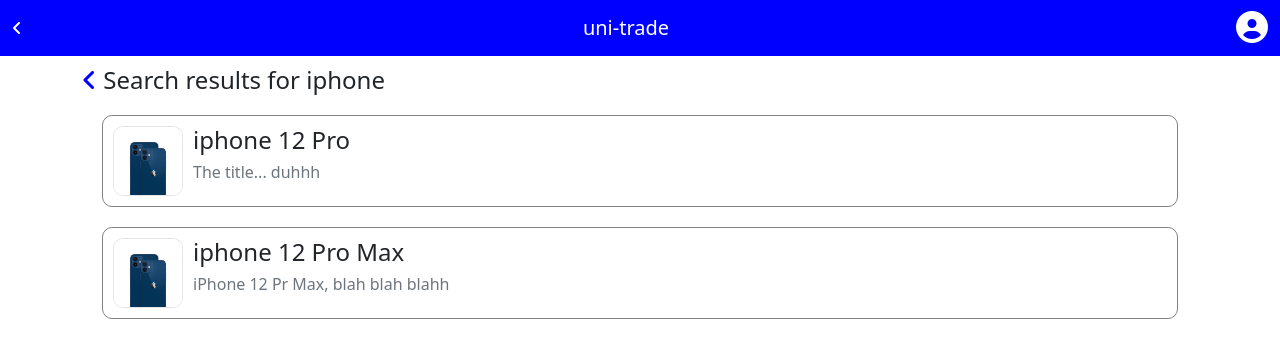
After one commit to eben2840/backup, a Flask app: page /search in a window 1280 px wide. The commit adds this page. Shown: the top 358 px of the page. Run offline with Flask 2, Linux system fonts and the light colour scheme; data comes from the database, SQL or seed files in the repository; some libraries are stand-ins or nearby versions.

Commit message:
search is okayyyy

```diff
--- a/app.py
+++ b/app.py
@@ -12,6 +12,7 @@
 app.config['SECRET_KEY'] = '5791628bb0b13ce0c676dfde280ba245'
 db = SQLAlchemy(app)
 login_manager = LoginManager(app)
+
 
 
 class Item(db.Model):
@@ -54,11 +55,26 @@
     return picture_fn
 
 
-@app.route('/', methods=['POST','GET'])
+
+@app.route('/search')
+def search():
+    items = Item.query.all()
+    # totalitems = Item.query.all().count()
+    results = []
+    # for i in items:
+        # words = i.split()
+        # for word in splits:
+            # print(word)
+
+    return render_template('results.html', items = items, search = 'iphone')
+
+
+@app.route('/start', methods=['POST','GET'])
 def index():
     items = Item.query.order_by(Item.id.desc()).all()
     user = current_user
-    return render_template('index.html', items = items)
+    home = 'home'
+    return render_template('index.html', items = items, home=home)
 
 
 @app.route('/preview/<int:itemid>')
@@ -111,7 +127,7 @@
     allusers = User.query.all()
     return render_template('allusers.html', allusers=allusers)
 
-@app.route('/login',methods=['POST','GET'])
+@app.route('/',methods=['POST','GET'])
 def login():
     form = LoginForm()
     if form.validate_on_submit():
--- a/static/css/style.css
+++ b/static/css/style.css
@@ -27,8 +27,15 @@
   display: flex;
   justify-content: space-between;
 
+}
 
+.result{
+  border: 1px solid rgba(0, 0, 0, 0.486);
+  border-radius: 10px;
+  padding: 10px;
+  margin: 20px;
 }
+
 .card {
   flex: 0 0 auto;
 }
--- a/templates/base.html
+++ b/templates/base.html
@@ -23,7 +23,11 @@
   <body>
 <nav class="navbar navbar-expand-lg navbar-light" style="background-color: blue; color: white;">
     <div class="container-fluid">
-      <a class="navbar-brand"  style="color: white;" href="{{ url_for('index')}}">uni-trade</a>
+      {% if home == 'home' %}
+      <a class="navbar-brand"  style="color: white; " href="{{ url_for('index')}}"> uni-trade</a>
+      {% else %}
+      <i class="fas fa-angle-left" style="margin-right: 10px;"></i><a class="navbar-brand"  style="color: white; " href="{{ url_for('index')}}">uni-trade</a>
+      {% endif %}
       <a style="text-decoration: none; color: white;" href="{{url_for('account')}}">
         <i class="fas fa-user-circle fa-2x"></i>
       </a>
--- a/templates/index.html
+++ b/templates/index.html
@@ -5,7 +5,7 @@
 <div class="container">
 
 
-<form class="form-inline my-2 my-lg-0 mt-2" style="display: flex; margin-top: 20px;">
+<form class="form-inline my-2 my-lg-0 mt-2" style="display: flex; margin-top: 20px;" action="/search">
     <input class="form-control" style="width:85%; padding: 20px;" type="search" placeholder="Search" aria-label="Search">
     <button style="width: 15%; background-color: blue;" class="btn btn-success" type="submit"><i class="fas fa-search"></i></button>
   </form>
--- /dev/null
+++ b/templates/results.html
@@ -0,0 +1,36 @@
+{% extends "base.html" %}
+
+{% block body %}
+<div class="container">
+
+<!-- Split search query into words-->
+{% set find = search.split() %}
+<!-- Print Search Query -->
+<h4 style="margin-top: 10px;"><i class="fas fa-angle-left" style="color: blue"></i> Search results for {{find[0]}}</h4>
+{% for item in items %}
+        {% set word = item.name.split() %}
+        <!-- for the first word in the chosen item, -->
+            {% for i in word %}
+            <!-- check if the first word in search = first word in item -->
+                {% if search == i %}
+
+                    <!-- <h4>{{item}}</h4> -->
+                    <div class="row result" style="margin: 20px;">
+                        <div style="display: flex; padding: 0;">
+                            <div style="width: 70px; height:70px; margin-right: 10px; border-radius: 10px; overflow: hidden; border: 1px solid rgba(0, 0, 0, 0.1);">
+                            <img style="width: 100%;" src="../static/items/{{item.image}}">
+                            </div>
+                            <div>
+                                <h4>{{item.name}}</h4>
+                                <h6 class="text-muted">{{ item.description | truncate(50)  }}</h6>
+
+                            </div>
+                        </div>
+                    </div>
+
+                {% endif %}
+            {% endfor %}
+    {% endfor %}
+</div>
+
+{% endblock %}
```
Also changed, not shown: templates/account.html (+14 -3 lines).
